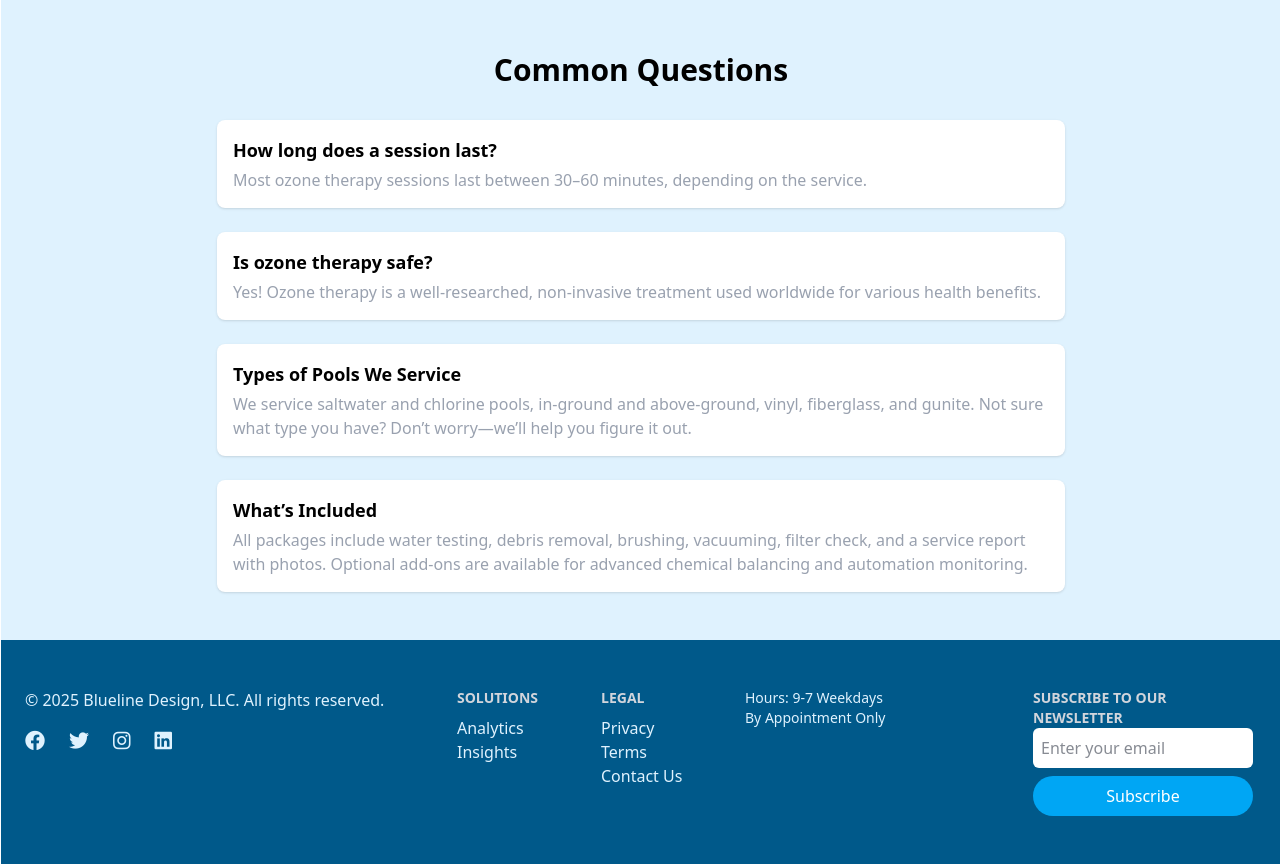
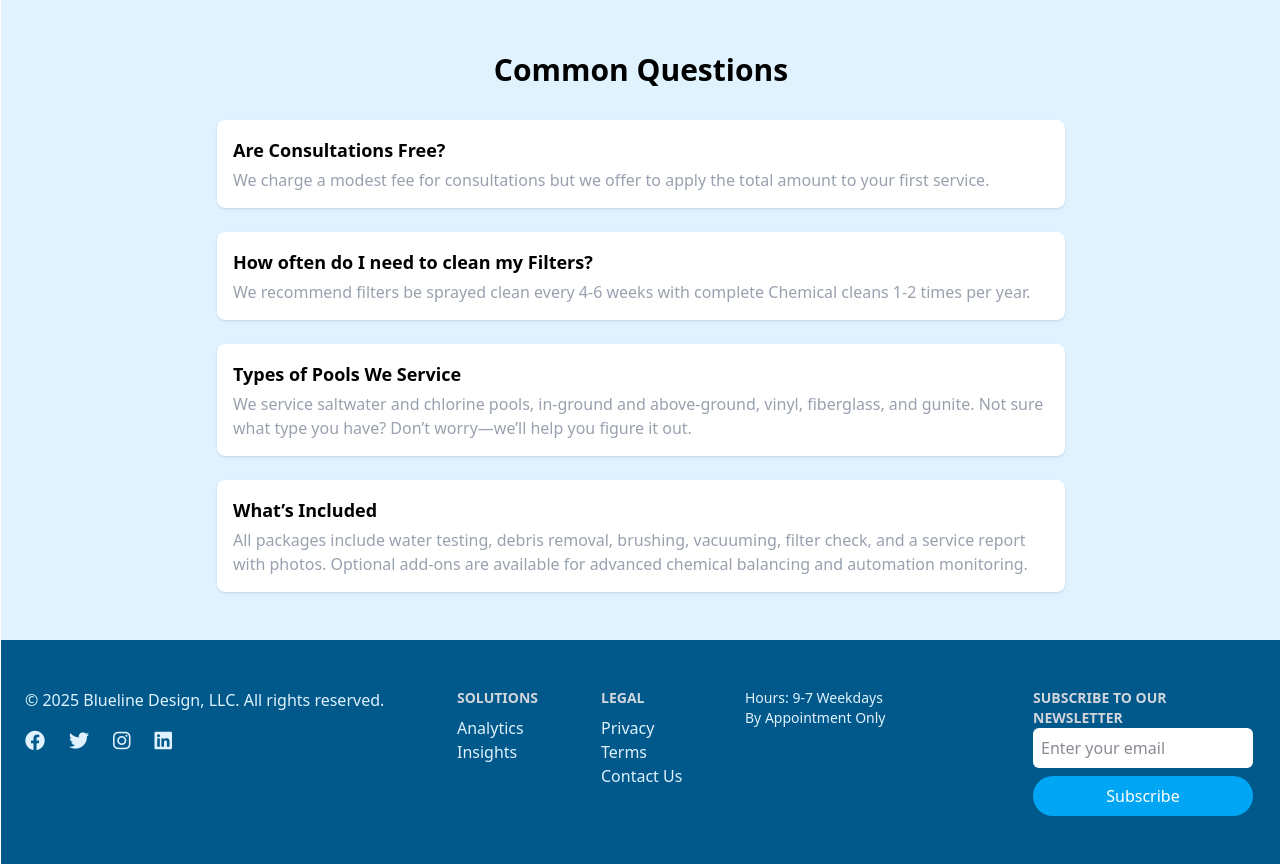
Before and after one commit to Harris-jlr/blueharbor, a Vue app: page /schedule in a window 1280 px wide. Shown: the part 1100-1964 px from the top of the page. Built offline with nearby package versions, Linux system fonts and the light colour scheme.

Commit message:
updated servcies

```diff
--- a/src/components/MyScheduler.vue
+++ b/src/components/MyScheduler.vue
@@ -75,12 +75,12 @@
 
 const faqItems = [
   {
-    question: 'How long does a session last?',
-    answer: 'Most ozone therapy sessions last between 30–60 minutes, depending on the service.',
+    question: 'Are Consultations Free?',
+    answer: 'We charge a modest fee for consultations but we offer to apply the total amount to your first service.',
   },
   {
-    question: 'Is ozone therapy safe?',
-    answer: 'Yes! Ozone therapy is a well-researched, non-invasive treatment used worldwide for various health benefits.',
+    question: 'How often do I need to clean my Filters?',
+    answer: 'We recommend filters be sprayed clean every 4-6 weeks with complete Chemical cleans 1-2 times per year.',
   },
   {
     question: 'Types of Pools We Service',
```
